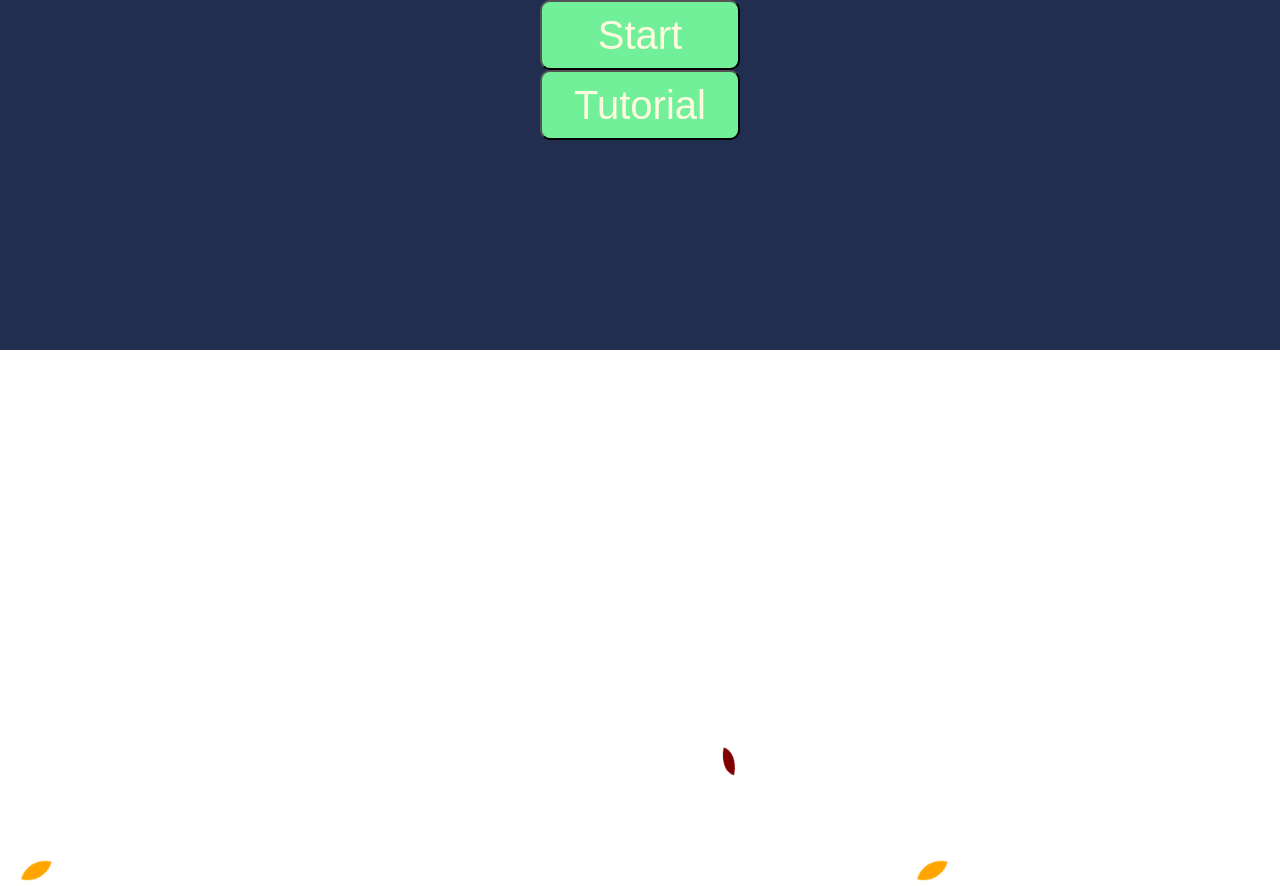
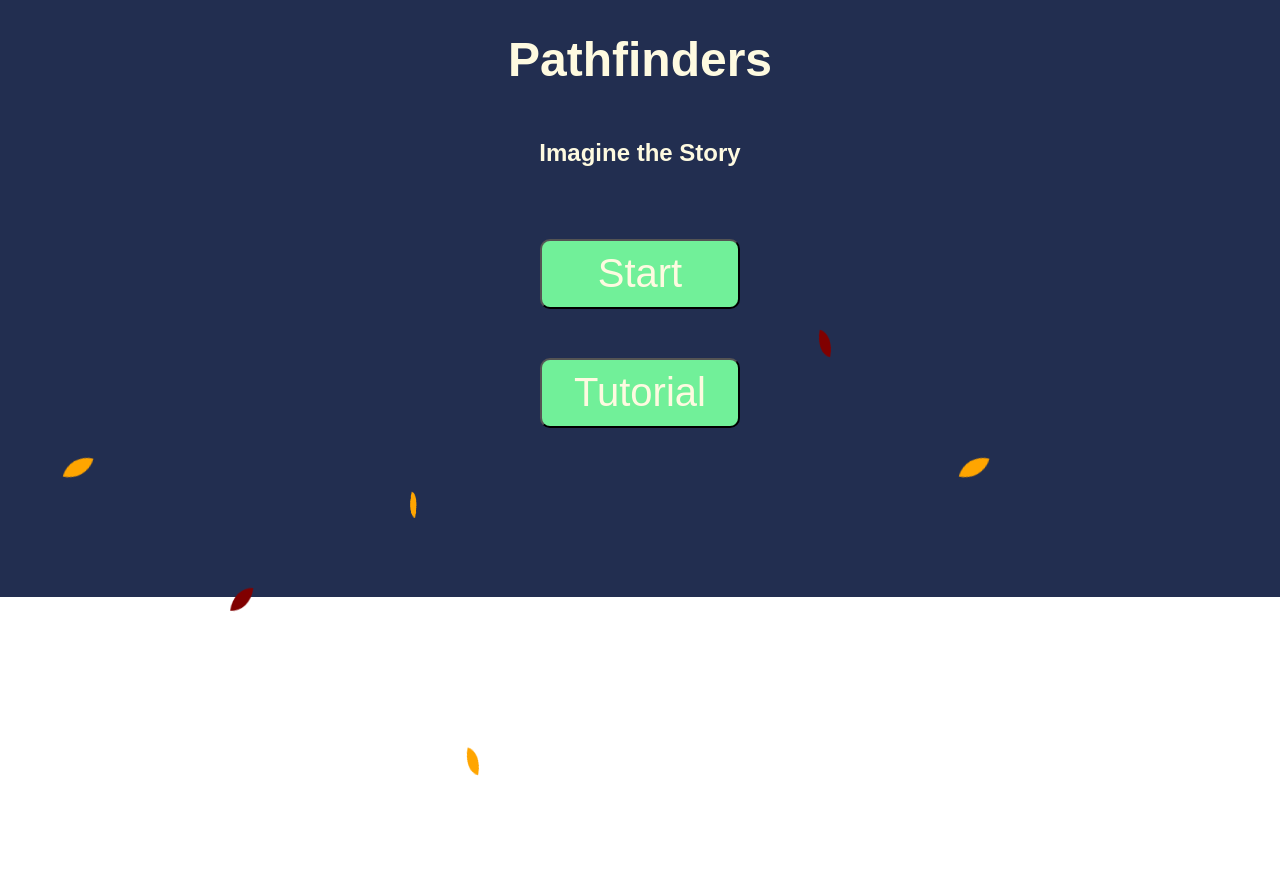
Before and after one commit to DesmandD3/finalApp, a Next.js app: page /start in a window 1280 px wide. After the commit the page ends 800 px from the top, so only its background shows below. Built offline with nearby package versions, Linux system fonts and the light colour scheme.

Commit message:
added to start page

```diff
--- a/pages/start.js
+++ b/pages/start.js
@@ -17,11 +17,24 @@ const FullPage = styled.div`
   justify-items: center;
 `;
 
+const Header = styled.h1`
+  font-size: 48px;
+  color: fefae0;
+  color: #fefae0;
+`;
+
+const PageTitle = styled.h2`
+  font-size: 24px;
+  color: #fefae0;
+`;
+
 export default function Start() {
   return (
     <div>
       <Leafs />
       <FullPage>
+        <Header>Pathfinders</Header>
+        <PageTitle>Imagine the Story</PageTitle>
         <StartButton></StartButton>
         <TutorialButton> </TutorialButton>
       </FullPage>
```
